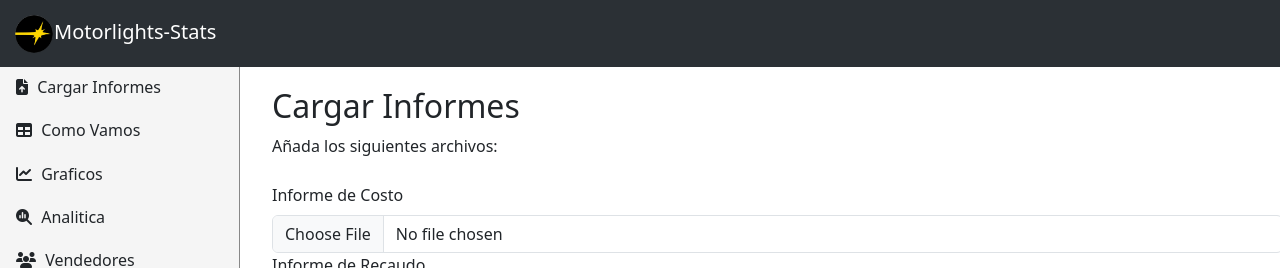
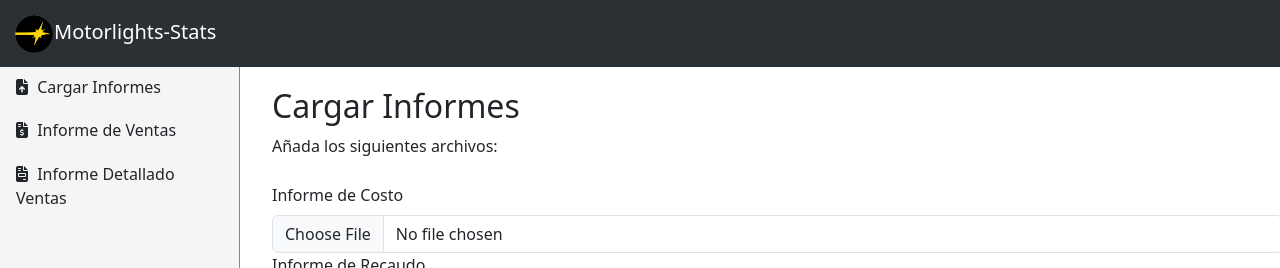
Before and after one commit to jtrocha4/motorlights-stats, a React (Vite) app: page / in a window 1280 px wide. Shown: the top 268 px of the page. Built offline with nearby package versions, Linux system fonts and the light colour scheme; no server answers.

Commit message:
update(components): implementacion de los Links para las rutas de los componentes SalesPage y DetailedSalesPage

```diff
--- a/src/components/Navbar.jsx
+++ b/src/components/Navbar.jsx
@@ -20,17 +20,22 @@ const Navbar = () => {
                 <Link className='nav-link' to='/'>Cargar Informes</Link>
               </li>
               <li className='nav-item'>
-                <Link className='nav-link' to='/how-are-we-doing'>Como Vamos</Link>
+                <Link className='nav-link' to='/sales'>Informe de Ventas</Link>
               </li>
               <li className='nav-item'>
+                <Link className='nav-link' to='/detailed-sales'>Informe Detallado Ventas</Link>
+              </li>
+
+              {/* <li className='nav-item'>
                 <Link className='nav-link' to='/graphics'>Graficos</Link>
               </li>
+
               <li className='nav-item'>
                 <Link className='nav-link' to='/analytics'>Analitica</Link>
               </li>
               <li className='nav-item'>
                 <Link className='nav-link' to='/manage-sellers'>Vendedores</Link>
-              </li>
+              </li> */}
             </ul>
           </div>
         </div>
--- a/src/components/Sidebar.jsx
+++ b/src/components/Sidebar.jsx
@@ -9,17 +9,22 @@ const Sidebar = () => {
           <Link className='nav-link' to='/'><i className='fa-solid fa-file-arrow-up' /> Cargar Informes</Link>
         </li>
         <li className='nav-item'>
-          <Link className='nav-link' to='/how-are-we-doing'><i className='fa-solid fa-table' /> Como Vamos</Link>
+          <Link className='nav-link' to='/sales'><i className='fa-solid fa-file-invoice-dollar' /> Informe de Ventas</Link>
         </li>
         <li className='nav-item'>
+          <Link className='nav-link' to='/detailed-sales'><i className='fa-solid fa-file-invoice' /> Informe Detallado Ventas</Link>
+        </li>
+
+        {/* <li className='nav-item'>
           <Link className='nav-link' to='/graphics'><i className='fa-solid fa-chart-line' /> Graficos</Link>
         </li>
+
         <li className='nav-item'>
           <Link className='nav-link' to='/analytics'><i className='fa-solid fa-magnifying-glass-chart' /> Analitica</Link>
         </li>
         <li className='nav-item'>
           <Link className='nav-link' to='/manage-sellers'><i className='fa-solid fa-users' /> Vendedores</Link>
-        </li>
+        </li> */}
       </ul>
     </>
   )
```
